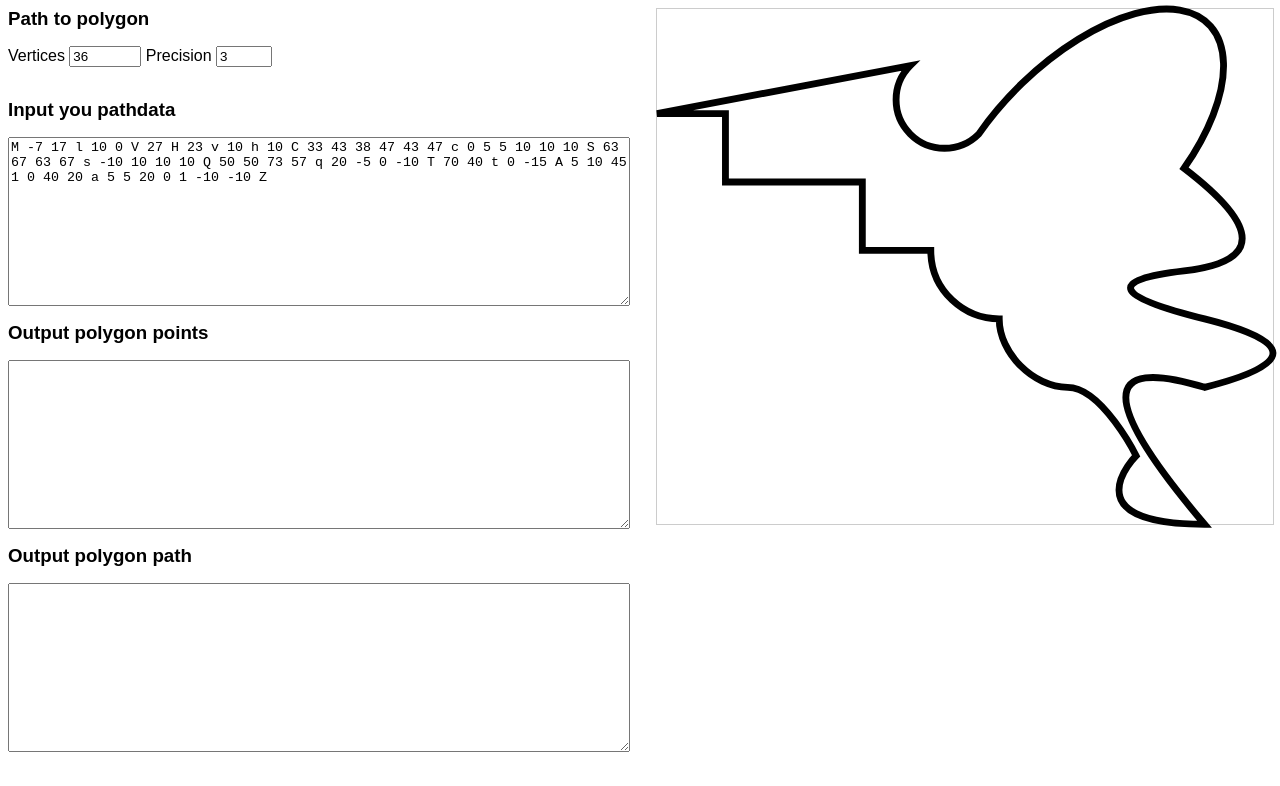
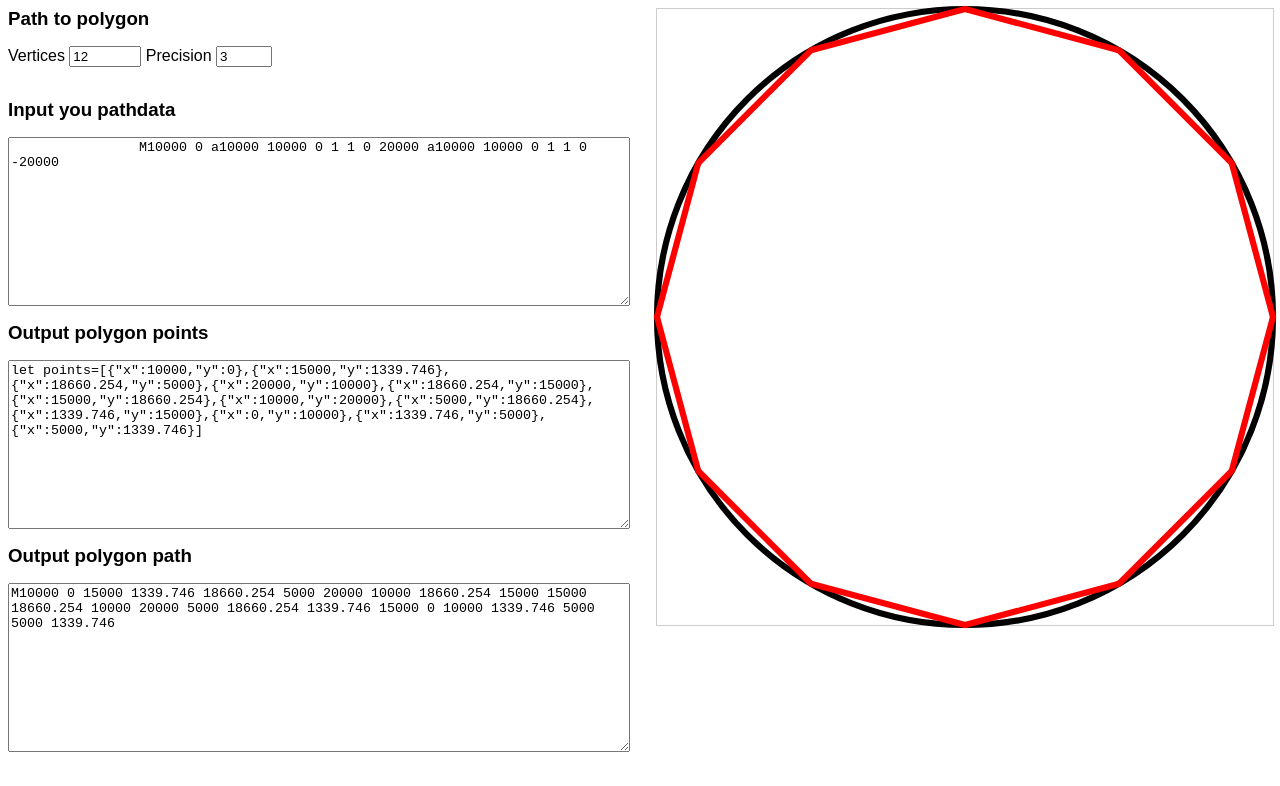
Before and after one commit to herrstrietzel/svg-getpointatlength, a website: page demo/path2polygon.html in a window 1280 px wide. Drawn offline with Linux system fonts and the light colour scheme.

Commit message:
update polygon demo

```diff
--- a/demo/path2polygon.html
+++ b/demo/path2polygon.html
@@ -71,12 +71,12 @@
     <div class="grd">
         <div class="col">
             <h3>Path to polygon</h3>
-            <p><label>Vertices </label><input id="inputVertices" type="number" value="36" min="4" max="2000" step="1"> <label>Precision </label><input id="inputPrecision" type="number" value="3" min="0" max="10" step="1">
+            <p><label>Vertices </label><input id="inputVertices" type="number" value="12" min="4" max="2000" step="1"> <label>Precision </label><input id="inputPrecision" type="number" value="3" min="0" max="10" step="1">
             </p>
 
             <h3>Input you pathdata</h3>
             <textarea id="svgInput">
-M -7 17 l 10 0 V 27 H 23 v 10 h 10 C 33 43 38 47 43 47 c 0 5 5 10 10 10 S 63 67 63 67 s -10 10 10 10 Q 50 50 73 57 q 20 -5 0 -10 T 70 40 t 0 -15 A 5 10 45 1 0 40 20 a 5 5 20 0 1 -10 -10 Z
+                M10000 0 a10000 10000 0 1 1 0 20000 a10000 10000 0 1 1 0 -20000
     </textarea>
 
             <h3>Output polygon points</h3>
@@ -91,8 +91,8 @@ M -7 17 l 10 0 V 27 H 23 v 10 h 10 C 33 43 38 47 43 47 c 0 5 5 10 10 10 S 63 67
 
         <div class="col">
             <svg id="svg" viewBox="0 0 100 100">
-                <path class="arc" id="arc1" fill="none" stroke="black" d="" />
-                <polygon id="poly" points="" fill="none" stroke="red" />
+                <path class="arc" id="arc1" fill="none" stroke="black" stroke-width="1%" d="" />
+                <polygon id="poly" points="" fill="none" stroke="red" stroke-width="1%" />
 
             </svg>
         </div>
@@ -148,7 +148,7 @@ M -7 17 l 10 0 V 27 H 23 v 10 h 10 C 33 43 38 47 43 47 c 0 5 5 10 10 10 S 63 67
 
                 for (let i = 0; i < vertices; i++) {
                     let currentLength = totalLength / vertices * i;
-                    let ptL = pathLengthLookup.getPointAtLengthLookup(currentLength)
+                    let ptL = pathLengthLookup.getPointAtLength(currentLength)
                     let coords = [ptL.x, ptL.y].map(coord => { return +coord.toFixed(precision) })
                     let pt = { x: coords[0], y: coords[1] }
                     polypoints.push(pt)
```
